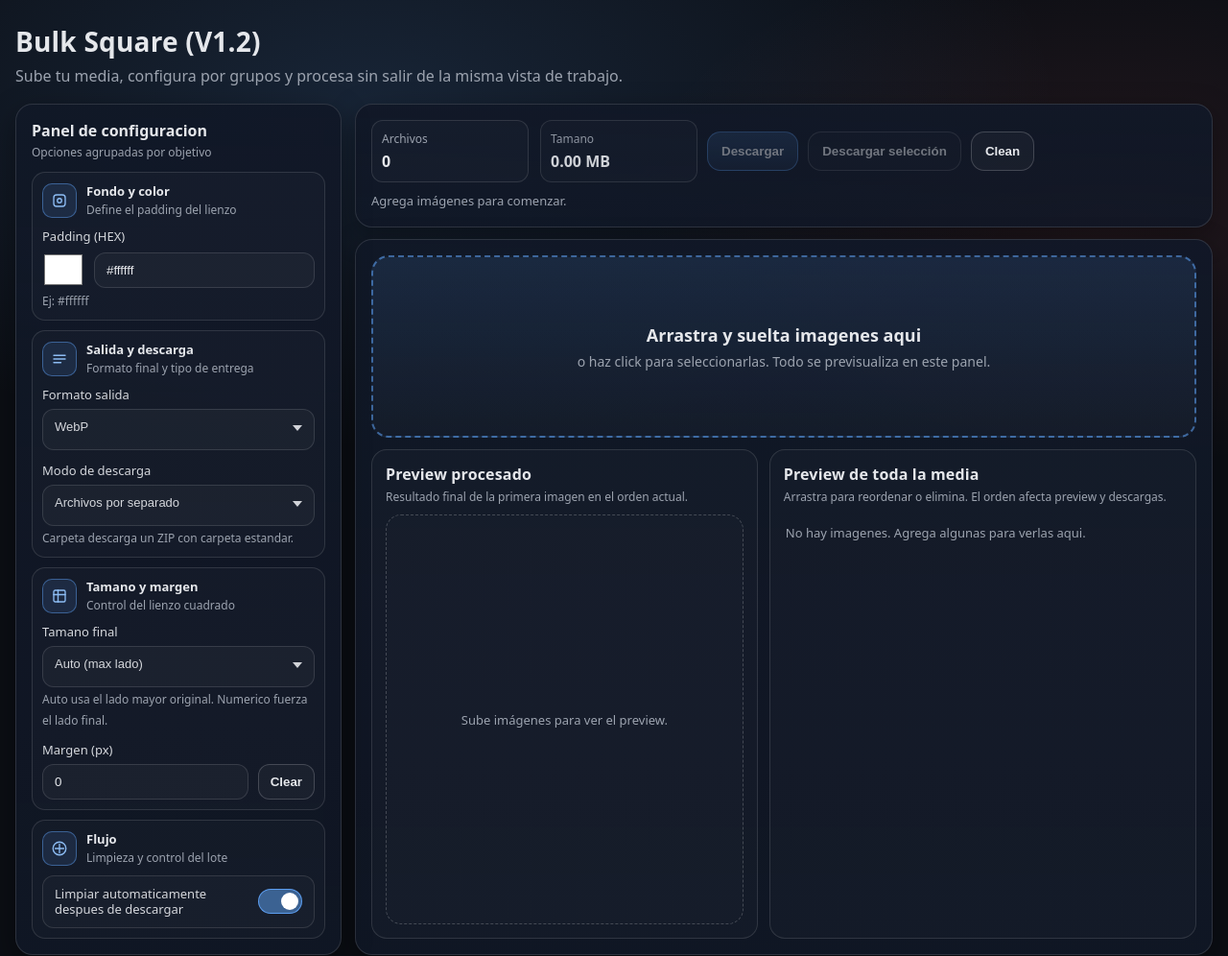
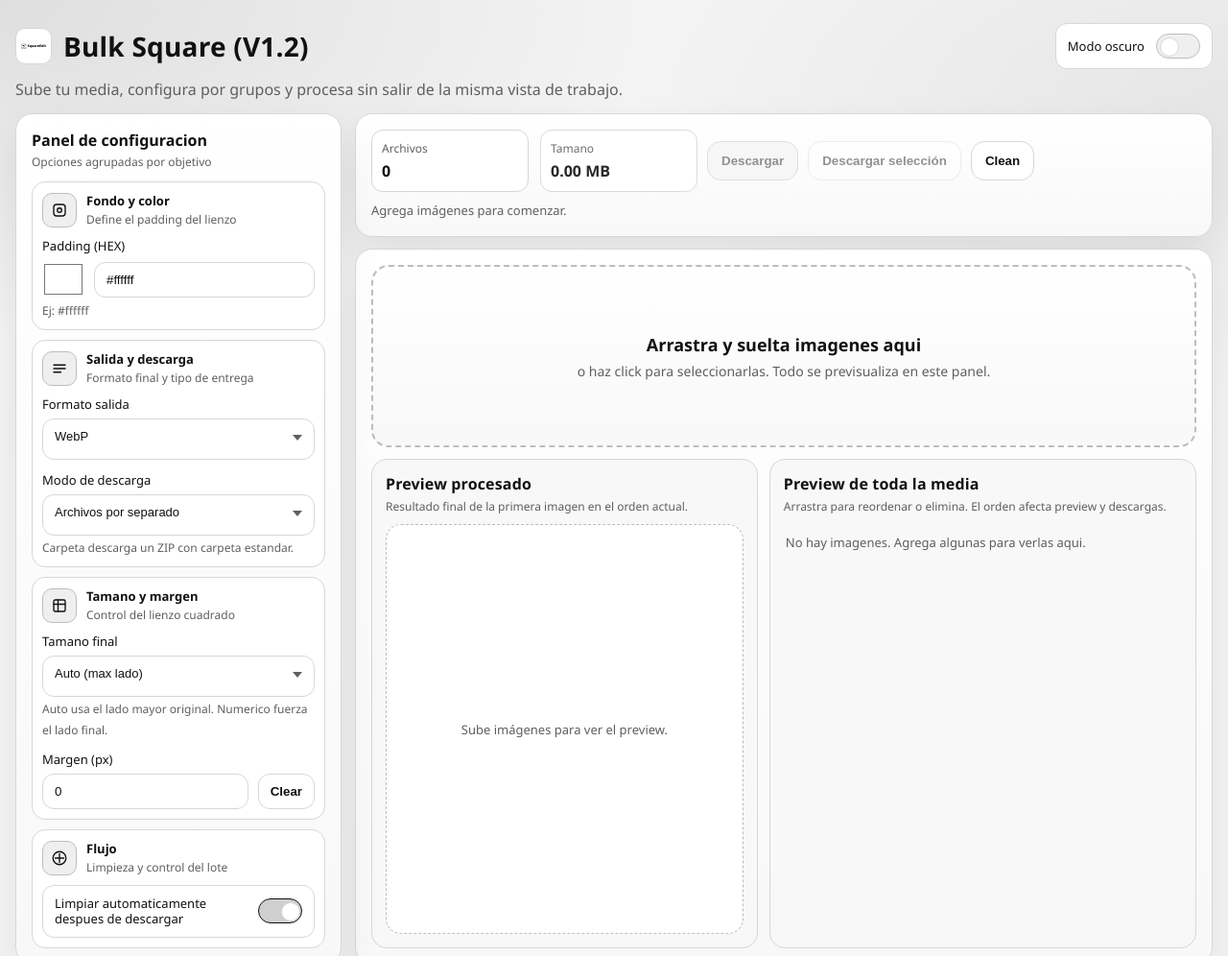
Before and after one commit to williamgca/bulk-square-beta, a website with bundled scripts: page public/index.html in a window 1280 px wide. Shown: the top 996 px of the page at 96% size. Built offline with nearby package versions, Linux system fonts and the light colour scheme.

Commit message:
feat: add theme toggle functionality and update UI elements
- Implemented a theme toggle switch to switch between light and dark modes.
- Added theme-related elements in main.js and initialized theme settings.
- Updated styles in styles.css to support new theme variables and transitions.
- Enhanced header in index.html to include logo and theme toggle.
- Created favicon.svg and logo.svg for branding.

```diff
--- a/public/app/main.js
+++ b/public/app/main.js
@@ -47,6 +47,8 @@ function getUiRefs() {
     previewImg: requireElement("previewImg"),
     previewPlaceholder: requireElement("previewPlaceholder"),
     fileListEl: requireElement("fileList"),
+    themeToggle: document.getElementById("themeToggle"),
+    themeLabel: document.getElementById("themeLabel"),
     sidebarMenu: document.querySelector(".sidebar-menu"),
     mediaZone: document.querySelector(".media-zone"),
     quickPanel: document.querySelector(".quick-panel"),
@@ -55,6 +57,7 @@ function getUiRefs() {
 }
 
 (function bootstrap() {
+  const THEME_STORAGE_KEY = "bulk-square-theme";
   const THUMB_DEBOUNCE_MS = 220;
   const THUMB_PARALLEL_REQUESTS = 2;
   const MIN_THUMB_SIZE = 320;
@@ -68,6 +71,31 @@ function getUiRefs() {
   let thumbsTimer = null;
   let thumbsSeq = 0;
   let thumbRenderFrame = null;
+
+  function applyTheme(theme) {
+    const nextTheme = theme === "dark" ? "dark" : "light";
+    document.documentElement.setAttribute("data-theme", nextTheme);
+    if (ui.themeToggle) ui.themeToggle.checked = nextTheme === "dark";
+    if (ui.themeLabel) ui.themeLabel.textContent = nextTheme === "dark" ? "Modo claro" : "Modo oscuro";
+  }
+
+  function initTheme() {
+    const savedTheme = localStorage.getItem(THEME_STORAGE_KEY);
+    const prefersDark = window.matchMedia && window.matchMedia("(prefers-color-scheme: dark)").matches;
+    const initialTheme = savedTheme === "light" || savedTheme === "dark"
+      ? savedTheme
+      : (prefersDark ? "dark" : "light");
+
+    applyTheme(initialTheme);
+
+    if (ui.themeToggle) {
+      ui.themeToggle.addEventListener("change", () => {
+        const nextTheme = ui.themeToggle.checked ? "dark" : "light";
+        applyTheme(nextTheme);
+        localStorage.setItem(THEME_STORAGE_KEY, nextTheme);
+      });
+    }
+  }
 
   const fileListView = createFileListView({
     container: ui.fileListEl,
@@ -357,11 +385,11 @@ function getUiRefs() {
   }
 
   async function downloadSeparate(settings, items) {
+    const DOWNLOAD_TRIGGER_INTERVAL_MS = 180;
     const total = items.length;
     const maxWorkers = Math.max(1, Math.min(DOWNLOAD_PARALLEL_REQUESTS, total));
+    const readyResults = new Array(total);
     let completed = 0;
-    let nextDownloadIndex = total - 1;
-    const readyResults = new Map();
     statusView.setStatus(`Procesando y descargando... 0/${total}`);
 
     const runOne = async (index) => {
@@ -377,20 +405,7 @@ function getUiRefs() {
         removeBg: settings.removeBg
       });
 
-      readyResults.set(index, result);
-      while (readyResults.has(nextDownloadIndex)) {
-        const ready = readyResults.get(nextDownloadIndex);
-        readyResults.delete(nextDownloadIndex);
-        const filename = ready.filename || computeFallbackFilename(
-          items[nextDownloadIndex].file,
-          settings.format,
-          nextDownloadIndex + 1,
-          total,
-          settings.marginY
-        );
-        triggerDownload(ready.blob, filename);
-        nextDownloadIndex -= 1;
-      }
+      readyResults[index] = result;
 
       completed += 1;
       statusView.setStatus(`Procesando y descargando... ${completed}/${total}`);
@@ -403,6 +418,30 @@ function getUiRefs() {
     })());
 
     await Promise.all(workers);
+
+    statusView.setStatus(`Iniciando descargas... 0/${total}`);
+    let triggered = 0;
+    for (let index = total - 1; index >= 0; index -= 1) {
+      const ready = readyResults[index];
+      if (!ready) {
+        throw new Error("Faltan resultados de algunas imagenes. Intenta nuevamente.");
+      }
+
+      const filename = ready.filename || computeFallbackFilename(
+        items[index].file,
+        settings.format,
+        index + 1,
+        total,
+        settings.marginY
+      );
+      triggerDownload(ready.blob, filename);
+      triggered += 1;
+      statusView.setStatus(`Iniciando descargas... ${triggered}/${total}`);
+
+      if (index > 0) {
+        await new Promise((resolve) => setTimeout(resolve, DOWNLOAD_TRIGGER_INTERVAL_MS));
+      }
+    }
   }
 
   function bindDropzone() {
@@ -449,9 +488,9 @@ function getUiRefs() {
       const value = ui.colorHex.value.trim();
       if (isHex(value)) {
         ui.colorPicker.value = value;
-        ui.colorHex.style.borderColor = "rgba(255,255,255,0.12)";
+        ui.colorHex.style.borderColor = "var(--border)";
       } else {
-        ui.colorHex.style.borderColor = "rgba(248,113,113,0.8)";
+        ui.colorHex.style.borderColor = "var(--danger)";
       }
 
       previewController.scheduleUpdate();
@@ -534,6 +573,7 @@ function getUiRefs() {
   }
 
   setupCustomSelects();
+  initTheme();
   bindDropzone();
   bindFormEvents();
   document.querySelectorAll(".menu-group").forEach((group) => {
--- a/public/index.html
+++ b/public/index.html
@@ -5,13 +5,26 @@
   <meta charset="utf-8" />
   <meta name="viewport" content="width=device-width, initial-scale=1" />
   <title>Bulk Square Beta</title>
+  <link rel="icon" type="image/svg+xml" href="/favicon.svg" />
   <link rel="stylesheet" href="/styles.css" />
 </head>
 
 <body>
   <main class="container app-shell">
     <header class="header">
-      <h1>Bulk Square (V1.2)</h1>
+      <div class="header-top">
+        <div class="brand">
+          <img src="/logo.svg" alt="Bulk Square logo" class="brand-logo" />
+          <h1>Bulk Square (V1.2)</h1>
+        </div>
+        <label class="toggle theme-toggle" for="themeToggle">
+          <span id="themeLabel" class="toggle-label">Modo oscuro</span>
+          <span class="switch">
+            <input id="themeToggle" type="checkbox" />
+            <span class="slider" aria-hidden="true"></span>
+          </span>
+        </label>
+      </div>
       <p>Sube tu media, configura por grupos y procesa sin salir de la misma vista de trabajo.</p>
     </header>
 
--- a/public/styles.css
+++ b/public/styles.css
@@ -1,11 +1,35 @@
 :root {
-  --bg: #0b0e14;
-  --card: #111827;
-  --muted: #9ca3af;
-  --text: #e5e7eb;
-  --border: rgba(255, 255, 255, 0.12);
-  --accent: #60a5fa;
-  --danger: #f87171;
+  color-scheme: light;
+  --bg: #f4f4f5;
+  --bg-soft: #ffffff;
+  --surface: #ffffff;
+  --surface-muted: #f8f8f8;
+  --surface-strong: #efefef;
+  --text: #111111;
+  --text-muted: #5f5f5f;
+  --border: #d7d7d7;
+  --border-strong: #bdbdbd;
+  --focus: #3a3a3a;
+  --shadow: 0 20px 45px rgba(0, 0, 0, 0.08);
+  --danger: #7a1f1f;
+  --ok: #1f5f36;
+}
+
+:root[data-theme="dark"] {
+  color-scheme: dark;
+  --bg: #0f0f10;
+  --bg-soft: #141414;
+  --surface: #181818;
+  --surface-muted: #202020;
+  --surface-strong: #282828;
+  --text: #f4f4f4;
+  --text-muted: #ababab;
+  --border: #3b3b3b;
+  --border-strong: #595959;
+  --focus: #d0d0d0;
+  --shadow: 0 24px 50px rgba(0, 0, 0, 0.45);
+  --danger: #ff8f8f;
+  --ok: #97e0b5;
 }
 
 * {
@@ -14,28 +38,57 @@
 
 body {
   margin: 0;
-  font-family: ui-sans-serif, system-ui, -apple-system, Segoe UI, Roboto, Helvetica, Arial;
-  background: radial-gradient(1200px 600px at 30% 10%, rgba(96, 165, 250, 0.15), transparent 60%),
-    radial-gradient(900px 500px at 90% 20%, rgba(248, 113, 113, 0.10), transparent 55%),
+  font-family: "Segoe UI", "Inter", -apple-system, BlinkMacSystemFont, sans-serif;
+  color: var(--text);
+  background:
+    radial-gradient(1000px 500px at 0% 0%, rgba(127, 127, 127, 0.18), transparent 70%),
+    radial-gradient(900px 420px at 100% 10%, rgba(127, 127, 127, 0.12), transparent 70%),
     var(--bg);
-  color: var(--text);
+  transition: background-color 180ms ease, color 180ms ease, border-color 180ms ease;
 }
 
 .container {
-  max-width: 1280px;
+  max-width: 1320px;
   margin: 0 auto;
   padding: 24px 16px 40px;
 }
 
+.header {
+  margin-bottom: 14px;
+}
+
+.header-top {
+  display: flex;
+  align-items: center;
+  justify-content: space-between;
+  gap: 12px;
+}
+
+.brand {
+  display: flex;
+  align-items: center;
+  gap: 12px;
+}
+
+.brand-logo {
+  width: 38px;
+  height: 38px;
+  object-fit: contain;
+  border-radius: 10px;
+  background: var(--surface);
+  border: 1px solid var(--border);
+  padding: 4px;
+}
+
 .header h1 {
-  margin: 0 0 6px;
+  margin: 0;
   font-size: 28px;
   letter-spacing: 0.2px;
 }
 
 .header p {
-  margin: 0 0 18px;
-  color: var(--muted);
+  margin: 10px 0 0;
+  color: var(--text-muted);
 }
 
 .workspace-layout {
@@ -54,21 +107,26 @@ body {
   .workspace-layout {
     grid-template-columns: 1fr;
   }
+
+  .header-top {
+    flex-direction: column;
+    align-items: flex-start;
+  }
 }
 
 .card {
-  background: linear-gradient(180deg, rgba(17, 24, 39, 0.96), rgba(17, 24, 39, 0.84));
+  background: linear-gradient(180deg, var(--surface), var(--surface-muted));
   border: 1px solid var(--border);
   border-radius: 18px;
   padding: 16px;
-  box-shadow: 0 10px 30px rgba(0, 0, 0, 0.35);
+  box-shadow: var(--shadow);
 }
 
 .card-soft {
   padding: 14px;
   border-radius: 16px;
   border: 1px solid var(--border);
-  background: rgba(255, 255, 255, 0.02);
+  background: var(--surface-muted);
 }
 
 .sidebar-menu {
@@ -88,7 +146,7 @@ body {
 }
 
 .sidebar-sub {
-  color: var(--muted);
+  color: var(--text-muted);
   font-size: 12px;
 }
 
@@ -98,9 +156,9 @@ body {
 }
 
 .menu-group {
-  border: 1px solid rgba(255, 255, 255, 0.12);
+  border: 1px solid var(--border);
   border-radius: 14px;
-  background: rgba(255, 255, 255, 0.02);
+  background: var(--surface);
   overflow: hidden;
 }
 
@@ -122,8 +180,8 @@ body {
   width: 36px;
   height: 36px;
   border-radius: 10px;
-  border: 1px solid rgba(96, 165, 250, 0.45);
-  background: rgba(96, 165, 250, 0.12);
+  border: 1px solid var(--border-strong);
+  background: var(--surface-strong);
   display: grid;
   place-items: center;
 }
@@ -132,7 +190,7 @@ body {
   width: 18px;
   height: 18px;
   fill: none;
-  stroke: rgba(147, 197, 253, 0.95);
+  stroke: var(--text);
   stroke-width: 1.8;
   stroke-linecap: round;
   stroke-linejoin: round;
@@ -150,7 +208,7 @@ body {
 
 .group-sub {
   font-size: 12px;
-  color: var(--muted);
+  color: var(--text-muted);
 }
 
 .group-body {
@@ -173,7 +231,7 @@ body {
   border: 1px solid var(--border);
   border-radius: 12px;
   padding: 10px;
-  background: rgba(255, 255, 255, 0.02);
+  background: var(--surface);
 }
 
 .stat.small {
@@ -181,7 +239,7 @@ body {
 }
 
 .stat-label {
-  color: var(--muted);
+  color: var(--text-muted);
   font-size: 12px;
   margin-bottom: 4px;
 }
@@ -213,28 +271,29 @@ body {
 .dropzone {
   display: grid;
   place-items: center;
-  border: 2px dashed rgba(96, 165, 250, 0.55);
+  border: 2px dashed var(--border-strong);
   border-radius: 18px;
   padding: 36px 24px;
   min-height: 190px;
   cursor: pointer;
   outline: none;
   transition: border-color 160ms ease, background 160ms ease, transform 160ms ease;
-  background: linear-gradient(180deg, rgba(96, 165, 250, 0.12), rgba(255, 255, 255, 0.02));
+  background: linear-gradient(180deg, var(--surface), var(--surface-muted));
 }
 
 .dropzone:hover {
-  border-color: rgba(96, 165, 250, 0.9);
+  border-color: var(--text);
 }
 
-.dropzone:focus {
-  border-color: rgba(96, 165, 250, 0.85);
-  box-shadow: 0 0 0 3px rgba(96, 165, 250, 0.16);
+.dropzone:focus,
+.dropzone:focus-visible {
+  border-color: var(--focus);
+  box-shadow: 0 0 0 3px color-mix(in srgb, var(--focus) 25%, transparent);
 }
 
 .dropzone.dragover {
-  border-color: rgba(147, 197, 253, 0.98);
-  background: rgba(96, 165, 250, 0.16);
+  border-color: var(--text);
+  background: var(--surface-strong);
   transform: translateY(-2px);
 }
 
@@ -248,7 +307,7 @@ body {
 }
 
 .dz-sub {
-  color: var(--muted);
+  color: var(--text-muted);
   margin-top: 6px;
   font-size: 14px;
 }
@@ -276,7 +335,7 @@ body {
   display: block;
   margin-bottom: 6px;
   font-size: 13px;
-  color: rgba(229, 231, 235, 0.92);
+  color: var(--text);
 }
 
 .field.is-disabled {
@@ -310,9 +369,16 @@ select {
   padding: 10px 12px;
   border-radius: 12px;
   border: 1px solid var(--border);
-  background: rgba(255, 255, 255, 0.03);
+  background: var(--surface);
   color: var(--text);
   outline: none;
+}
+
+input[type="text"]:focus,
+input[type="number"]:focus,
+select:focus {
+  border-color: var(--focus);
+  box-shadow: 0 0 0 3px color-mix(in srgb, var(--focus) 24%, transparent);
 }
 
 select.cselect-native {
@@ -333,7 +399,7 @@ select.cselect-native {
   padding: 10px 12px;
   border-radius: 12px;
   border: 1px solid var(--border);
-  background: rgba(255, 255, 255, 0.03);
+  background: var(--surface);
   color: var(--text);
   display: flex;
   align-items: center;
@@ -345,8 +411,8 @@ select.cselect-native {
 
 .cselect-trigger:focus {
   outline: none;
-  border-color: rgba(96, 165, 250, 0.85);
-  box-shadow: 0 0 0 3px rgba(96, 165, 250, 0.16);
+  border-color: var(--focus);
+  box-shadow: 0 0 0 3px color-mix(in srgb, var(--focus) 24%, transparent);
 }
 
 .cselect-value {
@@ -360,7 +426,7 @@ select.cselect-native {
   height: 0;
   border-left: 5px solid transparent;
   border-right: 5px solid transparent;
-  border-top: 6px solid rgba(229, 231, 235, 0.9);
+  border-top: 6px solid var(--text-muted);
   transform: translateY(1px);
 }
 
@@ -371,8 +437,8 @@ select.cselect-native {
   padding: 6px;
   border-radius: 14px;
   border: 1px solid var(--border);
-  background: rgba(17, 24, 39, 0.98);
-  box-shadow: 0 18px 40px rgba(0, 0, 0, 0.55);
+  background: var(--surface);
+  box-shadow: var(--shadow);
   max-height: 260px;
   overflow: auto;
 }
@@ -383,7 +449,7 @@ select.cselect-native {
 
 .cselect-option {
   width: 100%;
-  padding: 10px 10px;
+  padding: 10px;
   border-radius: 12px;
   border: 1px solid transparent;
   background: transparent;
@@ -393,12 +459,12 @@ select.cselect-native {
 }
 
 .cselect-option:hover {
-  background: rgba(96, 165, 250, 0.10);
+  background: var(--surface-muted);
 }
 
 .cselect-option[aria-selected="true"] {
-  background: rgba(96, 165, 250, 0.16);
-  border-color: rgba(96, 165, 250, 0.35);
+  background: var(--surface-strong);
+  border-color: var(--border-strong);
 }
 
 input[type="color"] {
@@ -411,55 +477,40 @@ input[type="color"] {
 }
 
 .hint {
-  color: var(--muted);
+  color: var(--text-muted);
   font-size: 12px;
 }
 
-.primary {
+.primary,
+.secondary {
   padding: 12px 14px;
   border-radius: 14px;
-  border: 1px solid rgba(96, 165, 250, 0.55);
-  background: linear-gradient(180deg, rgba(96, 165, 250, 0.25), rgba(96, 165, 250, 0.12));
   color: var(--text);
   font-weight: 700;
   cursor: pointer;
   transition: transform 120ms ease, filter 120ms ease;
 }
 
-.primary:disabled {
-  opacity: 0.45;
-  cursor: not-allowed;
-}
-
-.primary:not(:disabled):hover {
-  transform: translateY(-1px);
-  filter: brightness(1.08);
+.primary {
+  border: 1px solid var(--border-strong);
+  background: var(--surface-strong);
 }
 
 .secondary {
-  padding: 12px 14px;
-  border-radius: 14px;
-  border: 1px solid rgba(255, 255, 255, 0.18);
-  background: rgba(255, 255, 255, 0.03);
-  color: var(--text);
-  font-weight: 700;
-  cursor: pointer;
-  transition: transform 120ms ease, filter 120ms ease;
+  border: 1px solid var(--border);
+  background: var(--surface);
 }
 
+.primary:disabled,
 .secondary:disabled {
   opacity: 0.45;
   cursor: not-allowed;
 }
 
-.secondary:hover {
+.primary:not(:disabled):hover,
+.secondary:not(:disabled):hover {
   transform: translateY(-1px);
-  filter: brightness(1.08);
-}
-
-.secondary:disabled:hover {
-  transform: none;
-  filter: none;
+  filter: brightness(1.06);
 }
 
 .secondary.ghost {
@@ -487,10 +538,14 @@ input[type="color"] {
   padding: 10px 12px;
   border-radius: 12px;
   border: 1px solid var(--border);
-  background: rgba(255, 255, 255, 0.02);
-  color: rgba(229, 231, 235, 0.92);
+  background: var(--surface);
+  color: var(--text);
   font-size: 13px;
   cursor: pointer;
+}
+
+.theme-toggle {
+  min-width: 152px;
 }
 
 .toggle-label {
@@ -515,8 +570,8 @@ input[type="color"] {
   position: absolute;
   inset: 0;
   border-radius: 999px;
-  background: rgba(255, 255, 255, 0.18);
-  border: 1px solid rgba(255, 255, 255, 0.22);
+  background: var(--surface-strong);
+  border: 1px solid var(--border-strong);
   transition: background 140ms ease, border-color 140ms ease;
 }
 
@@ -528,13 +583,14 @@ input[type="color"] {
   left: 3px;
   top: 3px;
   border-radius: 50%;
-  background: #fff;
+  background: var(--surface);
+  border: 1px solid var(--border);
   transition: transform 140ms ease;
 }
 
 .switch input:checked + .slider {
-  background: rgba(96, 165, 250, 0.5);
-  border-color: rgba(96, 165, 250, 0.9);
+  background: color-mix(in srgb, var(--text) 20%, var(--surface));
+  border-color: var(--text);
 }
 
 .switch input:checked + .slider::before {
@@ -542,13 +598,13 @@ input[type="color"] {
 }
 
 .switch input:focus-visible + .slider {
-  box-shadow: 0 0 0 3px rgba(96, 165, 250, 0.25);
+  box-shadow: 0 0 0 3px color-mix(in srgb, var(--focus) 25%, transparent);
 }
 
 .status {
   min-height: 20px;
   font-size: 13px;
-  color: var(--muted);
+  color: var(--text-muted);
 }
 
 .status.error {
@@ -556,7 +612,7 @@ input[type="color"] {
 }
 
 .status.ok {
-  color: rgba(96, 165, 250, 0.95);
+  color: var(--ok);
 }
 
 .preview {
@@ -567,18 +623,21 @@ input[type="color"] {
   height: 100%;
 }
 
-.preview-head {
+.preview-head,
+.filelist-head {
   display: grid;
   gap: 4px;
 }
 
-.preview-title {
+.preview-title,
+.filelist-title {
   font-weight: 750;
   letter-spacing: 0.15px;
 }
 
-.preview-sub {
-  color: var(--muted);
+.preview-sub,
+.filelist-sub {
+  color: var(--text-muted);
   font-size: 12px;
 }
 
@@ -587,15 +646,15 @@ input[type="color"] {
   height: 100%;
   min-height: 220px;
   border-radius: 16px;
-  border: 1.5px dashed rgba(255, 255, 255, 0.20);
-  background: rgba(255, 255, 255, 0.01);
+  border: 1.5px dashed var(--border-strong);
+  background: var(--surface);
   display: grid;
   place-items: center;
   overflow: hidden;
 }
 
 .preview-placeholder {
-  color: var(--muted);
+  color: var(--text-muted);
   font-size: 13px;
   padding: 18px;
   text-align: center;
@@ -625,21 +684,6 @@ input[type="color"] {
   align-self: start;
 }
 
-.filelist-head {
-  display: grid;
-  gap: 4px;
-}
-
-.filelist-title {
-  font-weight: 750;
-  letter-spacing: 0.15px;
-}
-
-.filelist-sub {
-  color: var(--muted);
-  font-size: 12px;
-}
-
 .filelist-items {
   display: grid;
   grid-template-columns: repeat(auto-fill, minmax(118px, 118px));
@@ -658,16 +702,16 @@ input[type="color"] {
   position: relative;
   border-radius: 14px;
   overflow: hidden;
-  border: 1px solid rgba(255, 255, 255, 0.10);
-  background: rgba(255, 255, 255, 0.02);
+  border: 1px solid var(--border);
+  background: var(--surface-muted);
   min-height: 118px;
   height: 118px;
   cursor: grab;
 }
 
 .file-item.is-selected {
-  border-color: rgba(96, 165, 250, 0.78);
-  box-shadow: inset 0 0 0 2px rgba(96, 165, 250, 0.4);
+  border-color: var(--text);
+  box-shadow: inset 0 0 0 2px color-mix(in srgb, var(--text) 28%, transparent);
 }
 
 .file-item.dragging {
@@ -675,15 +719,15 @@ input[type="color"] {
 }
 
 .file-item.drag-over {
-  border-color: rgba(96, 165, 250, 0.55);
-  box-shadow: inset 0 0 0 2px rgba(96, 165, 250, 0.35);
+  border-color: var(--focus);
+  box-shadow: inset 0 0 0 2px color-mix(in srgb, var(--focus) 28%, transparent);
 }
 
 .file-thumb {
   width: 100%;
   height: 100%;
   object-fit: contain;
-  background: rgba(255, 255, 255, 0.02);
+  background: var(--surface);
   display: block;
 }
 
@@ -694,8 +738,8 @@ input[type="color"] {
   width: 22px;
   height: 22px;
   border-radius: 999px;
-  border: 1px solid rgba(255, 255, 255, 0.35);
-  background: rgba(11, 14, 20, 0.72);
+  border: 1px solid var(--border-strong);
+  background: color-mix(in srgb, var(--surface) 85%, transparent);
   color: transparent;
   display: grid;
   place-items: center;
@@ -705,9 +749,9 @@ input[type="color"] {
 }
 
 .file-item.is-selected .file-check {
-  border-color: rgba(96, 165, 250, 0.92);
-  background: rgba(96, 165, 250, 0.9);
-  color: #0b0e14;
+  border-color: var(--text);
+  background: var(--text);
+  color: var(--bg-soft);
 }
 
 .file-meta {
@@ -719,7 +763,7 @@ input[type="color"] {
   gap: 2px;
   padding: 6px;
   border-radius: 9px;
-  background: linear-gradient(180deg, rgba(0, 0, 0, 0.04), rgba(0, 0, 0, 0.62));
+  background: linear-gradient(180deg, rgba(0, 0, 0, 0.06), rgba(0, 0, 0, 0.68));
 }
 
 .file-name {
@@ -732,7 +776,7 @@ input[type="color"] {
 
 .file-sub {
   font-size: 11px;
-  color: rgba(229, 231, 235, 0.82);
+  color: #dddddd;
 }
 
 .file-actions {
@@ -746,8 +790,8 @@ input[type="color"] {
 .iconbtn {
   padding: 6px 8px;
   border-radius: 10px;
-  border: 1px solid rgba(255, 255, 255, 0.20);
-  background: rgba(11, 14, 20, 0.72);
+  border: 1px solid var(--border-strong);
+  background: color-mix(in srgb, var(--surface) 80%, transparent);
   color: var(--text);
   cursor: pointer;
   font-weight: 700;
@@ -771,19 +815,19 @@ input[type="color"] {
 
 .file-empty {
   grid-column: 1 / -1;
-  color: var(--muted);
+  color: var(--text-muted);
   font-size: 13px;
   padding: 10px 2px;
 }
 
 .footer {
   margin-top: 14px;
-  color: var(--muted);
+  color: var(--text-muted);
   font-size: 12px;
 }
 
 .footer a {
-  color: var(--muted);
+  color: var(--text-muted);
   text-decoration: none;
 }
 
```
Also changed, not shown: public/favicon.svg (added), public/logo.svg (added).
